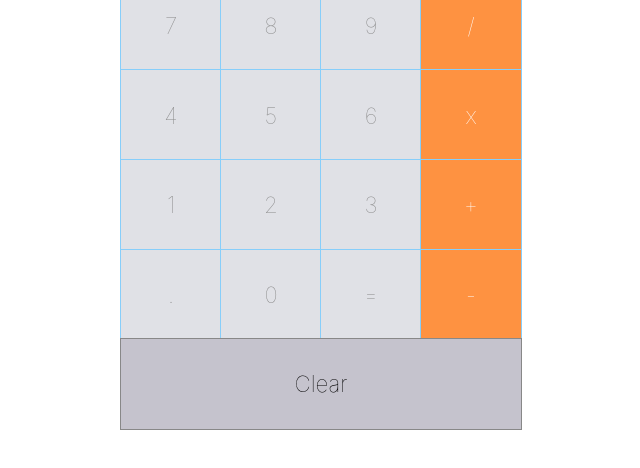
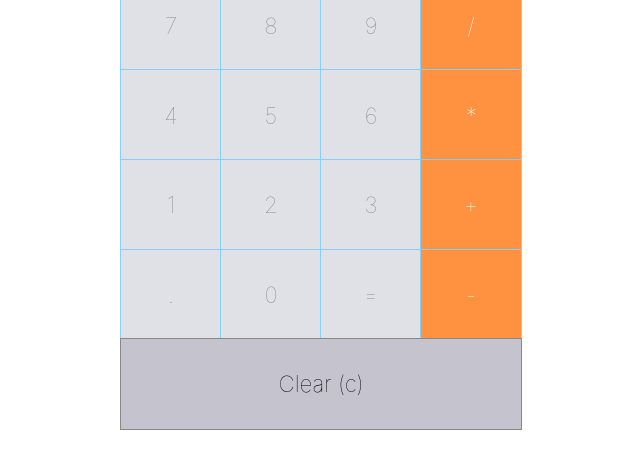
Before and after one commit to Chrsgauthier5/react-calc, a React (Create React App) app: page / in a window 1280 px wide. Shown: the part 248-716 px from the top of the page, without its empty margins (319-959 px from the left). Built offline with nearby package versions, Linux system fonts and the light colour scheme.

Commit message:
Update App.jsx

```diff
--- a/src/App.jsx
+++ b/src/App.jsx
@@ -73,7 +73,7 @@ class App extends Component {
           ? this.setState({ input: a - b, operand: "", input2: "" })
           : this.setState({ input: a - b, operand: operator, input2: "" });
         break;
-      case "x":
+      case "*":
         operator === "="
           ? this.setState({ input: a * b, operand: "", input2: "" })
           : this.setState({ input: a * b, operand: operator, input2: "" });
@@ -112,7 +112,7 @@ class App extends Component {
             <Button handleClick={this.addToInput}>5</Button>
             <Button handleClick={this.addToInput}>6</Button>
             <OperatorButton handleOperation={this.handleOperation}>
-              x
+              *
             </OperatorButton>
           </div>
           <div className="row">
@@ -139,7 +139,7 @@ class App extends Component {
                 this.setState({ input: "", operand: "", input2: "" })
               }
             >
-              Clear
+              Clear (c)
             </ClearButton>
           </div>
         </div>
```
